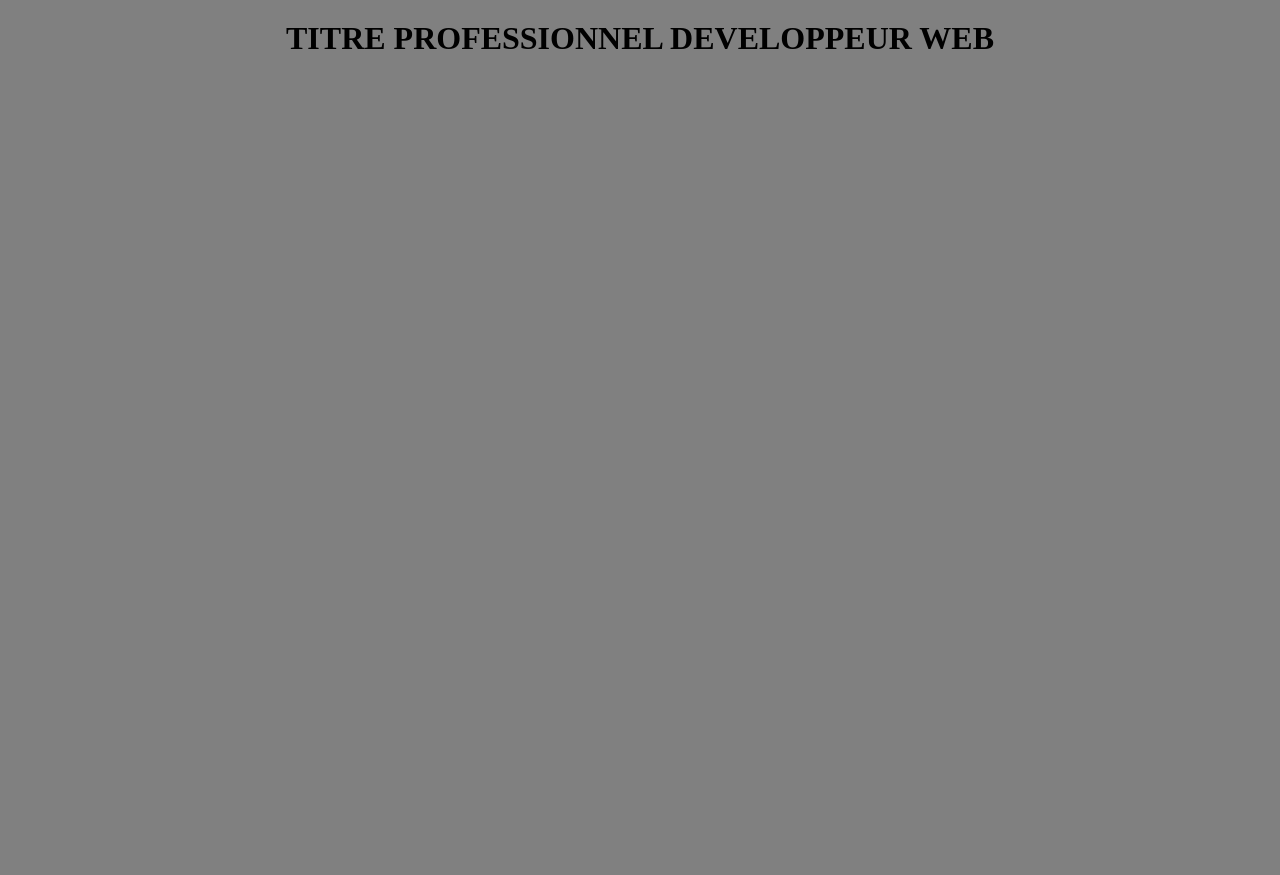
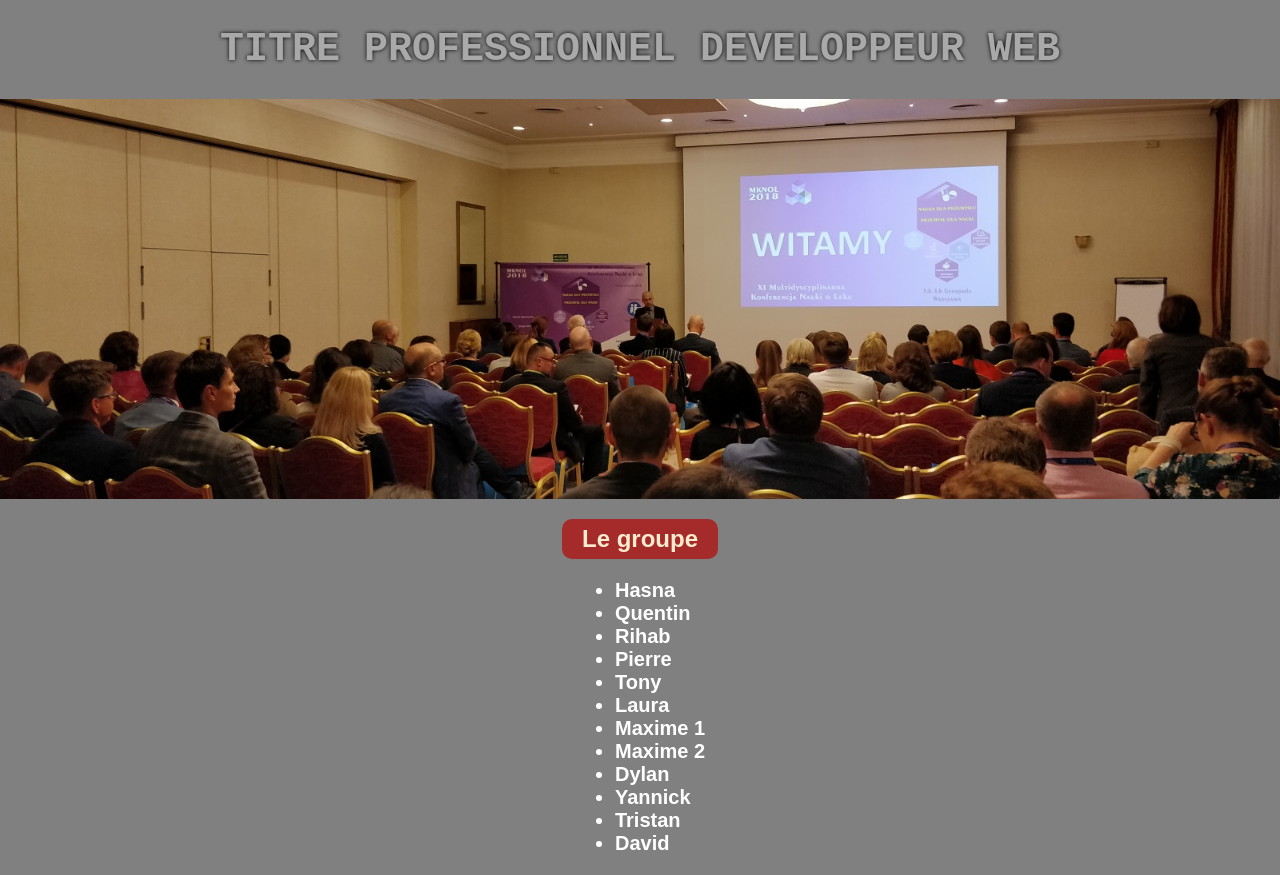
Before and after one commit to Maxime5462/Alaji, a plain HTML site: page index.html in a window 1280 px wide. Before the commit the page ends 800 px from the top, so only its background shows below. Drawn offline with Linux system fonts and the light colour scheme.

Commit message:
Mise à jour photo et liste de noms !!!

```diff
--- a/assets/app.css
+++ b/assets/app.css
@@ -5,8 +5,51 @@ body {
 
 h1 {
   text-align: center;
-  font-family: serif;
-  color: black;
-  margin: 20px;
-  border-color: black solid;
+  text-transform: uppercase;
+  font-family: monospace;
+  font-size: 40px;
+  color: darkgray;
+  text-shadow: 0 0 4px #000;
 }
+
+ul, h2 {
+  margin: 0;
+}
+
+#photo {
+  display: flex;
+  height: 400px;
+  align-items: center;
+  overflow: hidden;
+}
+
+img.picture {
+  width: 100%;
+}
+
+ul {
+  color: white;
+  font-size: 20px;
+}
+
+.liste {
+  display: flex;
+  align-items: center;
+  flex-direction: column;
+  margin: 20px 0;
+  font-family: sans-serif;
+}
+
+.liste h2 {
+  display: flex;
+  align-items: center;
+  flex-direction: column;
+  background-color: brown;
+  border-radius: 10px;
+  padding: 6px 20px;
+  color: blanchedalmond;
+  margin-bottom: 20px;
+}
+.liste ul{
+  font-weight: bold;
+}
--- a/index.html
+++ b/index.html
@@ -1,12 +1,32 @@
 <!DOCTYPE html>
 <html>
-  <head>
-    <title>Coucou</title>
-    <link rel="stylesheet" href="/assets/app.css"
-  </head>
-  <body>
+<head>
+  <title>Coucou</title>
+  <link rel="stylesheet" href="/assets/app.css">
+</head>
+<body>
   <h1>TITRE PROFESSIONNEL DEVELOPPEUR WEB</h1>
-
-
-  </body>
+  <div id="photo">
+    <img class="picture"
+    src="/Photo1.JPG"
+    alt="Classe">
+  </div>
+  <div class="liste">
+    <h2>Le groupe</h2>
+    <ul>
+      <li>Hasna</li>
+      <li>Quentin</li>
+      <li>Rihab</li>
+      <li>Pierre</li>
+      <li>Tony</li>
+      <li>Laura</li>
+      <li>Maxime 1</li>
+      <li>Maxime 2</li>
+      <li>Dylan</li>
+      <li>Yannick</li>
+      <li>Tristan</li>
+      <li>David</li>
+    </ul>
+  </div>
+</body>
 </html>
```
Also changed, not shown: Photo1.JPG (added).
